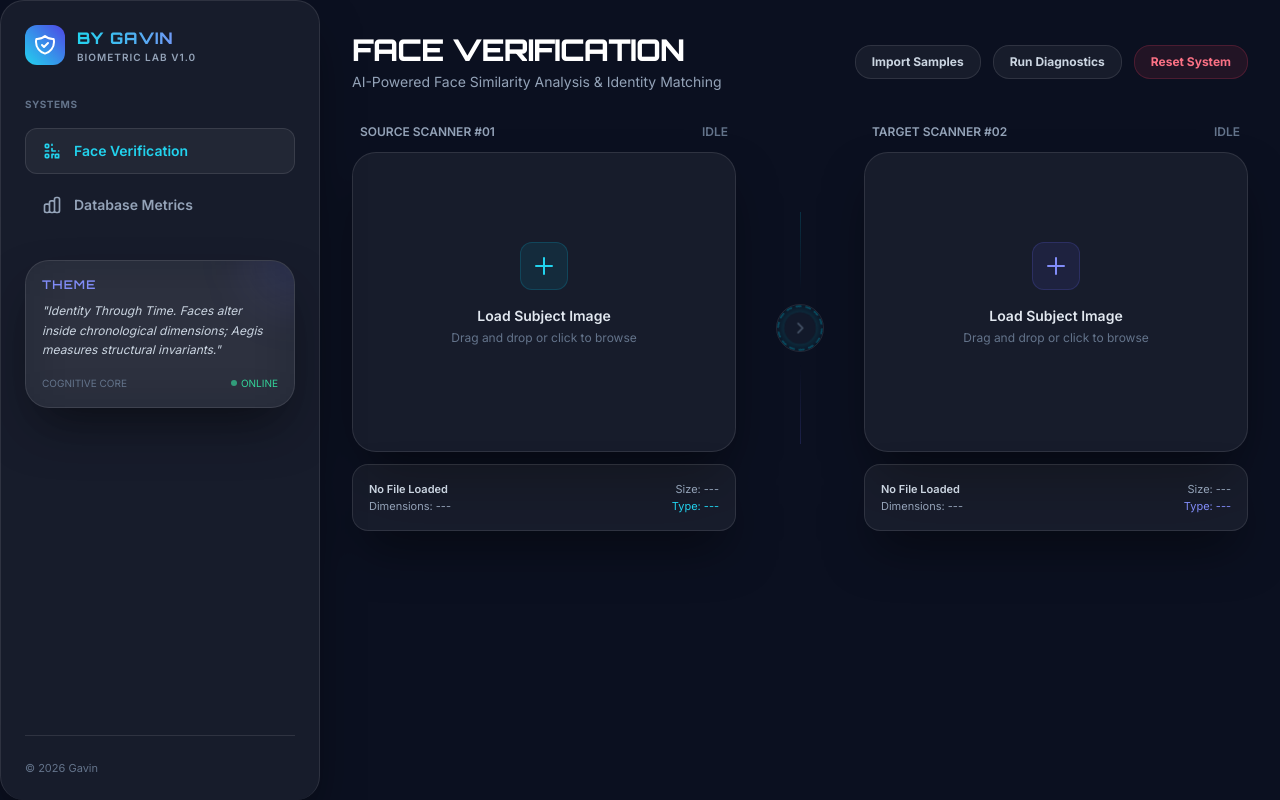
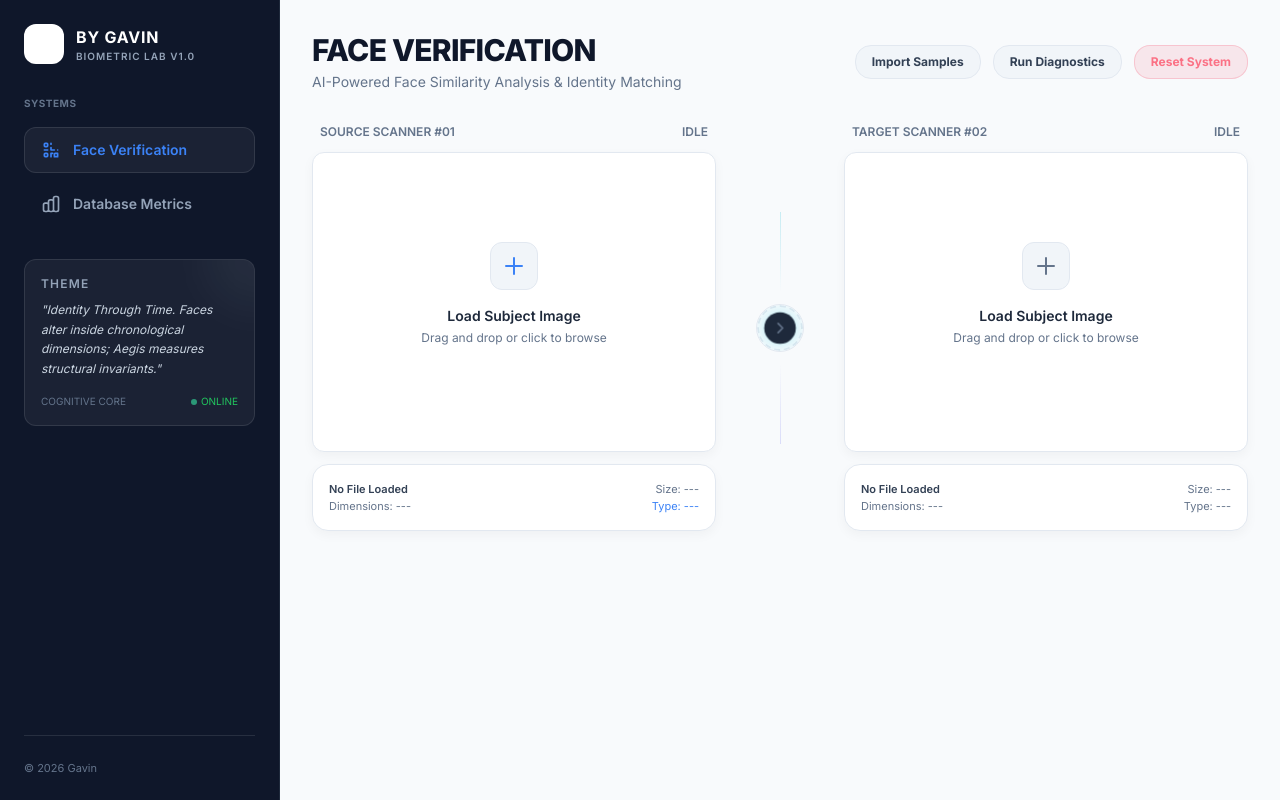
Before and after one commit to GavinArdhijaya91/Face-Verification-v1, a FastAPI app: page / in a window 1280 px wide. Run offline with FastAPI, Linux system fonts and the light colour scheme; some libraries are stand-ins or nearby versions.

Commit message:
feat(ui): implement dual-tone SaaS design system (Light Main, Dark Sidebar)

```diff
--- a/app/static/css/globals.css
+++ b/app/static/css/globals.css
@@ -1,94 +1,72 @@
 body {
-    background-color: #0B1020;
-    color: #ffffff;
+    background-color: #F8FAFC;
+    color: #0F172A;
     font-family: 'Inter', sans-serif;
     overflow-x: hidden;
 }
 
-.glass-card {
-    backdrop-filter: blur(24px);
-    -webkit-backdrop-filter: blur(24px);
-    background-color: rgba(255, 255, 255, 0.05);
-    border: 1px solid rgba(255, 255, 255, 0.10);
-    border-radius: 1.5rem;
-    box-shadow: 0 25px 50px -12px rgba(0, 0, 0, 0.5);
+/* Base text sizing specified in prompt */
+.text-display { font-size: 48px; line-height: 1.1; }
+.text-title { font-size: 32px; line-height: 1.2; }
+.text-section { font-size: 24px; line-height: 1.3; }
+.text-sub { font-size: 18px; line-height: 1.4; }
+.text-body { font-size: 16px; line-height: 1.5; }
+.text-label { font-size: 14px; line-height: 1.5; }
+.text-meta { font-size: 12px; line-height: 1.5; }
+
+.surface-card {
+    background-color: #FFFFFF;
+    border: 1px solid #E2E8F0;
+    border-radius: 16px;
+    box-shadow: 0 4px 12px rgba(0, 0, 0, 0.04);
 }
 
 .card-hover {
-    transition: all 0.3s cubic-bezier(0.4, 0, 0.2, 1);
+    transition: all 0.2s ease;
 }
 
 .card-hover:hover {
-    transform: scale(1.02);
-    border-color: rgba(34, 211, 238, 0.3);
+    transform: translateY(-4px);
+    box-shadow: 0 10px 25px rgba(37, 99, 235, 0.08); /* blue-tinted depth */
+    border-color: #CBD5E1;
 }
 
-.glow-cyan {
-    box-shadow: 0 0 40px rgba(34, 211, 238, 0.15);
+.btn-primary {
+    border-radius: 12px;
+    background: #2563EB;
+    color: #FFFFFF;
+    font-weight: 500;
+    font-size: 14px;
+    border: 1px solid transparent;
+    transition: all 0.2s ease;
 }
 
-.btn-premium {
-    border-radius: 1rem;
-    background: linear-gradient(90deg, #6366F1 0%, #22D3EE 100%);
-    transition: all 0.3s ease;
+.btn-primary:hover {
+    background: #1D4ED8;
 }
 
-.btn-premium:hover {
-    transform: scale(1.05);
+.btn-primary:disabled {
+    background: #CBD5E1;
+    cursor: not-allowed;
 }
 
 .face-box {
     position: absolute;
-    border: 2px solid #22D3EE;
-    border-radius: 4px;
-    box-shadow: 0 0 12px rgba(34, 211, 238, 0.4);
+    border: 2px solid #2563EB;
+    border-radius: 0;
     pointer-events: none;
     z-index: 5;
-    transition: all 0.5s ease;
+    transition: all 0.3s ease;
 }
 
 .face-mesh {
     position: absolute;
     background-image:
-        linear-gradient(rgba(34, 211, 238, 0.1) 1px, transparent 1px),
-        linear-gradient(90deg, rgba(34, 211, 238, 0.1) 1px, transparent 1px);
-    background-size: 10px 10px;
+        linear-gradient(rgba(255, 255, 255, 0.12) 1px, transparent 1px),
+        linear-gradient(90deg, rgba(255, 255, 255, 0.12) 1px, transparent 1px);
+    background-size: 8px 8px;
     pointer-events: none;
     z-index: 4;
-}
-
-.landmark-dot {
-    width: 6px;
-    height: 6px;
-    background-color: #22D3EE;
-    border-radius: 50%;
-    position: absolute;
-    transform: translate(-50%, -50%);
-    box-shadow: 0 0 6px #22D3EE;
-    z-index: 6;
-    pointer-events: auto;
-}
-
-.landmark-dot::after {
-    content: attr(data-label);
-    position: absolute;
-    bottom: 8px;
-    left: 50%;
-    transform: translateX(-50%) scale(0);
-    background: rgba(11, 16, 32, 0.95);
-    border: 1px solid rgba(34, 211, 238, 0.4);
-    color: #22D3EE;
-    font-size: 9px;
-    font-weight: 600;
-    padding: 2px 6px;
-    border-radius: 4px;
-    white-space: nowrap;
-    pointer-events: none;
-    transition: transform 0.15s ease;
-}
-
-.landmark-dot:hover::after {
-    transform: translateX(-50%) scale(1);
 }
 
 ::-webkit-scrollbar {
@@ -97,14 +75,14 @@ body {
 }
 
 ::-webkit-scrollbar-track {
-    background: #0B1020;
+    background: transparent;
 }
 
 ::-webkit-scrollbar-thumb {
-    background: rgba(255, 255, 255, 0.1);
+    background: #CBD5E1;
     border-radius: 3px;
 }
 
 ::-webkit-scrollbar-thumb:hover {
-    background: #6366F1;
+    background: #94A3B8;
 }
--- a/app/static/js/scanner.js
+++ b/app/static/js/scanner.js
@@ -322,19 +322,19 @@ document.addEventListener('DOMContentLoaded', () => {
         if (resTimestamp) resTimestamp.innerText = data.timestamp;
         if (resSysStatus) {
             resSysStatus.innerText = 'SUCCESS';
-            resSysStatus.className = 'font-orbitron font-semibold text-[10px] text-emerald-400';
+            resSysStatus.className = 'font-semibold text-[10px] text-emerald-400';
         }
 
         if (resLabel) {
             resLabel.innerText = data.label;
             if (data.label === "Tidak mirip sama sekali") {
-                resLabel.className = "text-lg font-bold font-orbitron block text-red-500 text-glow-red";
+                resLabel.className = "text-lg font-bold block text-red-500 ";
             } else if (data.label === "Tidak mirip") {
-                resLabel.className = "text-lg font-bold font-orbitron block text-amber-500 text-glow-amber";
+                resLabel.className = "text-lg font-bold block text-amber-500 ";
             } else if (data.label === "Mirip") {
-                resLabel.className = "text-lg font-bold font-orbitron block text-cyan-400 text-glow-cyan";
+                resLabel.className = "text-lg font-bold block text-cyan-400 ";
             } else {
-                resLabel.className = "text-lg font-bold font-orbitron block text-emerald-500 text-glow-emerald";
+                resLabel.className = "text-lg font-bold block text-emerald-500 ";
             }
         }
 
--- a/app/templates/index.html
+++ b/app/templates/index.html
@@ -21,20 +21,20 @@
         }
     </script>
 </head>
-<body class="bg-[#0B1020] text-white font-inter min-h-screen flex flex-col lg:flex-row">
+<body class="bg-[#F8FAFC] text-[#0F172A] font-sans min-h-screen flex flex-col lg:flex-row">
 
     <!-- Left Sidebar -->
-    <aside class="w-full lg:w-80 glass-card border-b lg:border-b-0 lg:border-r border-white/10 flex flex-col justify-between shrink-0 p-6 lg:h-screen lg:sticky lg:top-0 z-40">
+    <aside class="w-full lg:w-[280px] bg-[#0F172A] border-b lg:border-b-0 lg:border-r border-[#1E293B] flex flex-col justify-between shrink-0 p-6 lg:h-screen lg:sticky lg:top-0 z-40">
         <div class="flex flex-col gap-8">
             <!-- Brand Logo -->
             <div class="flex items-center gap-3">
-                <div class="w-10 h-10 rounded-xl bg-gradient-to-tr from-cyan-400 to-indigo-600 flex items-center justify-center glow-indigo relative overflow-hidden group">
+                <div class="w-10 h-10 rounded-xl bg-white text-black flex items-center justify-center  relative overflow-hidden group">
                     <svg class="w-6 h-6 text-white" fill="none" stroke="currentColor" viewBox="0 0 24 24" xmlns="http://www.w3.org/2000/svg">
                         <path stroke-linecap="round" stroke-linejoin="round" stroke-width="2" d="M9 12l2 2 4-4m5.618-4.016A11.955 11.955 0 0112 2.944a11.955 11.955 0 01-8.618 3.04A12.02 12.02 0 003 9c0 5.591 3.824 10.29 9 11.622 5.176-1.332 9-6.03 9-11.622 0-1.042-.133-2.052-.382-3.016z"></path>
                     </svg>
                 </div>
                 <div>
-                    <h1 class="font-orbitron font-bold tracking-wider text-transparent bg-clip-text bg-gradient-to-r from-cyan-400 to-indigo-400">BY GAVIN</h1>
+                    <h1 class="font-bold tracking-wider text-white">BY GAVIN</h1>
                     <p class="text-[10px] text-slate-400 tracking-widest uppercase font-semibold">Biometric Lab v1.0</p>
                 </div>
             </div>
@@ -42,13 +42,13 @@
             <!-- Navigation -->
             <nav class="flex flex-col gap-2">
                 <p class="text-[10px] text-slate-500 uppercase tracking-wider font-bold mb-2">Systems</p>
-                <a href="/" class="flex items-center gap-3 px-4 py-3 rounded-xl bg-white/5 border border-white/10 text-cyan-400 text-sm font-semibold transition-all duration-300">
+                <a href="/" class="flex items-center gap-3 px-4 py-3 rounded-xl bg-white/5 border border-white/10 text-blue-500 text-sm font-semibold transition-all duration-300">
                     <svg class="w-5 h-5" fill="none" stroke="currentColor" viewBox="0 0 24 24" xmlns="http://www.w3.org/2000/svg">
                         <path stroke-linecap="round" stroke-linejoin="round" stroke-width="2" d="M12 4v1m6 11h2m-6 0h-2v4m0-11v3m0 0h.01M12 12h4.01M16 20h4M4 12h4m12 0h.01M5 8h2a1.008 1.008 0 001-1V5a1.008 1.008 0 00-1-1H5a1.008 1.008 0 00-1 1v2a1.008 1.008 0 001 1zm0 12h2a1.008 1.008 0 001-1v-2a1.008 1.008 0 00-1-1H5a1.008 1.008 0 00-1 1v2a1.008 1.008 0 001 1zm12 0h2a1.008 1.008 0 001-1v-2a1.008 1.008 0 00-1-1h-2a1.008 1.008 0 00-1 1v2a1.008 1.008 0 001 1z"></path>
                     </svg>
                     Face Verification
                 </a>
-                <a href="#" class="flex items-center gap-3 px-4 py-3 rounded-xl border border-transparent hover:bg-white/5 text-slate-400 hover:text-slate-100 text-sm font-semibold transition-all duration-300">
+                <a href="#" class="flex items-center gap-3 px-4 py-3 rounded-xl border border-transparent hover:bg-white/5 text-slate-400 hover:text-white text-sm font-semibold transition-all duration-300">
                     <svg class="w-5 h-5" fill="none" stroke="currentColor" viewBox="0 0 24 24" xmlns="http://www.w3.org/2000/svg">
                         <path stroke-linecap="round" stroke-linejoin="round" stroke-width="2" d="M9 19v-6a2 2 0 00-2-2H5a2 2 0 00-2 2v6a2 2 0 002 2h2a2 2 0 002-2zm0 0V9a2 2 0 012-2h2a2 2 0 012 2v10m-6 0a2 2 0 002 2h2a2 2 0 002-2m0 0V5a2 2 0 012-2h2a2 2 0 012 2v14a2 2 0 01-2 2h-2a2 2 0 01-2-2z"></path>
                     </svg>
@@ -57,13 +57,13 @@
             </nav>
 
             <!-- Quote Card -->
-            <div class="glass-card rounded-3xl p-4 bg-white/5 border border-white/10 relative overflow-hidden">
-                <div class="absolute -top-12 -right-12 w-24 h-24 bg-indigo-500/10 rounded-full blur-xl"></div>
-                <span class="text-xs font-semibold text-indigo-400 uppercase tracking-widest block mb-2 font-orbitron">Theme</span>
+            <div class="glass-card rounded-xl p-4 bg-white/5 border border-white/10 relative overflow-hidden">
+                <div class="absolute -top-12 -right-12 w-24 h-24 bg-white/5 rounded-full blur-xl"></div>
+                <span class="text-xs font-semibold text-slate-400 uppercase tracking-widest block mb-2">Theme</span>
                 <p class="text-xs text-slate-300 italic leading-relaxed">"Identity Through Time. Faces alter inside chronological dimensions; Aegis measures structural invariants."</p>
                 <div class="mt-4 flex items-center justify-between text-[10px] text-slate-500">
                     <span>COGNITIVE CORE</span>
-                    <span class="text-emerald-400 flex items-center gap-1">
+                    <span class="text-green-500 flex items-center gap-1">
                         <span class="w-1.5 h-1.5 rounded-full bg-emerald-400 animate-pulse"></span> ONLINE
                     </span>
                 </div>
@@ -82,15 +82,15 @@
         <!-- Header -->
         <header class="flex flex-col md:flex-row md:items-center md:justify-between gap-4">
             <div>
-                <h2 class="text-3xl font-extrabold tracking-tight text-white font-orbitron">FACE VERIFICATION</h2>
-                <p class="text-slate-400 text-sm mt-1">AI-Powered Face Similarity Analysis & Identity Matching</p>
+                <h2 class="text-3xl font-extrabold tracking-tight text-[#0F172A]">FACE VERIFICATION</h2>
+                <p class="text-[#64748B] text-sm mt-1">AI-Powered Face Similarity Analysis & Identity Matching</p>
             </div>
             <!-- Top Action Buttons -->
             <div class="flex items-center gap-3">
-                <button id="import-samples-btn" class="px-4 py-2 text-xs font-bold text-slate-300 hover:text-white bg-white/5 hover:bg-white/10 border border-white/10 rounded-2xl transition-all duration-300">
+                <button id="import-samples-btn" class="px-4 py-2 text-xs font-bold text-[#334155] hover:text-[#0F172A] bg-[#F1F5F9] hover:bg-white/10 border border-[#E2E8F0] rounded-2xl transition-all duration-300">
                     Import Samples
                 </button>
-                <button id="diagnostics-btn" class="px-4 py-2 text-xs font-bold text-slate-300 hover:text-white bg-white/5 hover:bg-white/10 border border-white/10 rounded-2xl transition-all duration-300">
+                <button id="diagnostics-btn" class="px-4 py-2 text-xs font-bold text-[#334155] hover:text-[#0F172A] bg-[#F1F5F9] hover:bg-white/10 border border-[#E2E8F0] rounded-2xl transition-all duration-300">
                     Run Diagnostics
                 </button>
                 <button id="reset-btn" class="px-4 py-2 text-xs font-bold text-rose-400 hover:text-rose-300 bg-rose-500/10 hover:bg-rose-500/20 border border-rose-500/20 rounded-2xl transition-all duration-300">
@@ -104,23 +104,23 @@
 
             <!-- Upload Panel 1 -->
             <div class="flex flex-col gap-3">
-                <div class="flex items-center justify-between px-2 text-xs font-semibold text-slate-400">
+                <div class="flex items-center justify-between px-2 text-xs font-semibold text-[#64748B]">
                     <span>SOURCE SCANNER #01</span>
                     <span id="meta-1-status" class="text-slate-500">IDLE</span>
                 </div>
 
-                <div id="drop-1" class="glass-card rounded-3xl relative min-h-[300px] flex flex-col justify-center items-center cursor-pointer overflow-hidden border border-white/10 hover:border-cyan-400/30 hover:scale-[1.02] transition-all duration-300 group">
+                <div id="drop-1" class="surface-card rounded-xl relative min-h-[300px] flex flex-col justify-center items-center cursor-pointer overflow-hidden border border-[#E2E8F0] hover:border-blue-500/30 hover:scale-[1.02] transition-all duration-300 group">
                     <input type="file" id="file-1" class="hidden" accept="image/*">
                     <div class="absolute top-0 left-0 w-full h-[2px] bg-cyan-400 opacity-0 pointer-events-none z-10" id="scan-line-1"></div>
 
                     <!-- Placeholder UI -->
                     <div id="placeholder-1" class="text-center p-6 flex flex-col items-center w-full justify-center">
-                        <div class="w-12 h-12 rounded-xl bg-cyan-500/10 flex items-center justify-center border border-cyan-500/20 mb-4 transition-colors">
-                            <svg class="w-6 h-6 text-cyan-400" fill="none" stroke="currentColor" viewBox="0 0 24 24" xmlns="http://www.w3.org/2000/svg">
+                        <div class="w-12 h-12 rounded-xl bg-[#F1F5F9] flex items-center justify-center border border-[#E2E8F0] mb-4 transition-colors">
+                            <svg class="w-6 h-6 text-blue-500" fill="none" stroke="currentColor" viewBox="0 0 24 24" xmlns="http://www.w3.org/2000/svg">
                                 <path stroke-linecap="round" stroke-linejoin="round" stroke-width="2" d="M12 4v16m8-8H4"></path>
                             </svg>
                         </div>
-                        <span class="text-sm font-semibold text-slate-200">Load Subject Image</span>
+                        <span class="text-sm font-semibold text-[#1E293B]">Load Subject Image</span>
                         <span class="text-xs text-slate-500 mt-1">Drag and drop or click to browse</span>
                     </div>
 
@@ -136,14 +136,14 @@
                 </div>
 
                 <!-- Metadata Panel 1 -->
-                <div class="glass-card rounded-2xl p-4 border border-white/10 flex justify-between items-center text-[11px] text-slate-400 bg-white/2">
+                <div class="surface-card rounded-2xl p-4 border border-[#E2E8F0] flex justify-between items-center text-[11px] text-[#64748B] bg-[#FFFFFF]">
                     <div class="flex flex-col">
-                        <span class="font-semibold text-slate-300 truncate max-w-[150px]" id="meta-1-name">No File Loaded</span>
+                        <span class="font-semibold text-[#334155] truncate max-w-[150px]" id="meta-1-name">No File Loaded</span>
                         <span id="meta-1-dims">Dimensions: ---</span>
                     </div>
                     <div class="text-right">
                         <span id="meta-1-size">Size: ---</span>
-                        <span class="block text-cyan-400" id="meta-1-type">Type: ---</span>
+                        <span class="block text-blue-500" id="meta-1-type">Type: ---</span>
                     </div>
                 </div>
             </div>
@@ -152,11 +152,11 @@
             <div class="flex lg:flex-col items-center justify-center gap-3 py-4 lg:py-0 relative h-full">
                 <div class="hidden lg:block w-[1px] h-20 bg-gradient-to-b from-cyan-500/20 to-transparent"></div>
 
-                <div class="w-12 h-12 rounded-full border border-white/10 flex items-center justify-center relative overflow-hidden group">
-                    <div class="absolute inset-0 border-2 border-dashed border-cyan-500/30 rounded-full animate-[spin_8s_linear_infinite]"></div>
+                <div class="w-12 h-12 rounded-full border border-[#E2E8F0] flex items-center justify-center relative overflow-hidden group">
+                    <div class="absolute inset-0 border-2 border-dashed border-[#E2E8F0] rounded-full"></div>
 
                     <!-- Interactive Pulse Button -->
-                    <button id="verify-btn" disabled class="w-8 h-8 rounded-full bg-cyan-500/20 disabled:bg-slate-800/40 text-cyan-400 disabled:text-slate-600 flex items-center justify-center transition-all duration-300 disabled:cursor-not-allowed hover:bg-cyan-400 hover:text-slate-950 focus:outline-none glow-cyan z-20">
+                    <button id="verify-btn" disabled class="w-8 h-8 rounded-full bg-blue-600 disabled:bg-slate-800 text-[#0F172A] disabled:text-slate-500 flex items-center justify-center transition-all duration-300 disabled:cursor-not-allowed  focus:outline-none  z-20">
                         <svg class="w-4 h-4" fill="none" stroke="currentColor" viewBox="0 0 24 24" xmlns="http://www.w3.org/2000/svg">
                             <path stroke-linecap="round" stroke-linejoin="round" stroke-width="2.5" d="M9 5l7 7-7 7"></path>
                         </svg>
@@ -171,23 +171,23 @@
 
             <!-- Upload Panel 2 -->
             <div class="flex flex-col gap-3">
-                <div class="flex items-center justify-between px-2 text-xs font-semibold text-slate-400">
+                <div class="flex items-center justify-between px-2 text-xs font-semibold text-[#64748B]">
                     <span>TARGET SCANNER #02</span>
                     <span id="meta-2-status" class="text-slate-500">IDLE</span>
                 </div>
 
-                <div id="drop-2" class="glass-card rounded-3xl relative min-h-[300px] flex flex-col justify-center items-center cursor-pointer overflow-hidden border border-white/10 hover:border-cyan-400/30 hover:scale-[1.02] transition-all duration-300 group">
+                <div id="drop-2" class="surface-card rounded-xl relative min-h-[300px] flex flex-col justify-center items-center cursor-pointer overflow-hidden border border-[#E2E8F0] hover:border-blue-500/30 hover:scale-[1.02] transition-all duration-300 group">
                     <input type="file" id="file-2" class="hidden" accept="image/*">
                     <div class="absolute top-0 left-0 w-full h-[2px] bg-cyan-400 opacity-0 pointer-events-none z-10" id="scan-line-2"></div>
 
                     <!-- Placeholder UI -->
                     <div id="placeholder-2" class="text-center p-6 flex flex-col items-center w-full justify-center">
-                        <div class="w-12 h-12 rounded-xl bg-indigo-500/10 flex items-center justify-center border border-indigo-500/20 mb-4 transition-colors">
-                            <svg class="w-6 h-6 text-indigo-400" fill="none" stroke="currentColor" viewBox="0 0 24 24" xmlns="http://www.w3.org/2000/svg">
+                        <div class="w-12 h-12 rounded-xl bg-[#F1F5F9] flex items-center justify-center border border-[#E2E8F0] mb-4 transition-colors">
+                            <svg class="w-6 h-6 text-[#64748B]" fill="none" stroke="currentColor" viewBox="0 0 24 24" xmlns="http://www.w3.org/2000/svg">
                                 <path stroke-linecap="round" stroke-linejoin="round" stroke-width="2" d="M12 4v16m8-8H4"></path>
                             </svg>
                         </div>
-                        <span class="text-sm font-semibold text-slate-200">Load Subject Image</span>
+                        <span class="text-sm font-semibold text-[#1E293B]">Load Subject Image</span>
                         <span class="text-xs text-slate-500 mt-1">Drag and drop or click to browse</span>
                     </div>
 
@@ -203,14 +203,14 @@
                 </div>
 
                 <!-- Metadata Panel 2 -->
-                <div class="glass-card rounded-2xl p-4 border border-white/10 flex justify-between items-center text-[11px] text-slate-400 bg-white/2">
+                <div class="surface-card rounded-2xl p-4 border border-[#E2E8F0] flex justify-between items-center text-[11px] text-[#64748B] bg-[#FFFFFF]">
                     <div class="flex flex-col">
-                        <span class="font-semibold text-slate-300 truncate max-w-[150px]" id="meta-2-name">No File Loaded</span>
+                        <span class="font-semibold text-[#334155] truncate max-w-[150px]" id="meta-2-name">No File Loaded</span>
                         <span id="meta-2-dims">Dimensions: ---</span>
                     </div>
                     <div class="text-right">
                         <span id="meta-2-size">Size: ---</span>
-                        <span class="block text-indigo-400" id="meta-2-type">Type: ---</span>
+                        <span class="block text-[#64748B]" id="meta-2-type">Type: ---</span>
                     </div>
                 </div>
             </div>
@@ -221,16 +221,16 @@
 
     <!-- Dialog / Diagnostics Panel -->
     <div id="diagnostics-modal" class="fixed inset-0 z-50 flex items-center justify-center bg-black/60 backdrop-blur-sm hidden opacity-0 transition-opacity duration-300">
-        <div class="w-full max-w-lg glass-card border border-white/10 rounded-3xl p-6 shadow-2xl relative bg-slate-900/90">
-            <h4 class="text-sm font-bold text-white font-orbitron tracking-widest mb-4">SYSTEM DIAGNOSTICS</h4>
-            <div class="bg-black/40 rounded-2xl p-4 font-mono text-[10px] text-slate-400 h-64 overflow-y-auto flex flex-col gap-2" id="diagnostics-log">
-                <p class="text-cyan-400">> AEGIS AI Core Initialized.</p>
+        <div class="w-full max-w-lg surface-card border border-[#E2E8F0] rounded-xl p-6 shadow-2xl relative bg-slate-900/90">
+            <h4 class="text-sm font-bold text-[#0F172A] tracking-widest mb-4">SYSTEM DIAGNOSTICS</h4>
+            <div class="bg-black/40 rounded-2xl p-4 font-mono text-[10px] text-[#64748B] h-64 overflow-y-auto flex flex-col gap-2" id="diagnostics-log">
+                <p class="text-blue-500">> AEGIS AI Core Initialized.</p>
                 <p>> Neural architecture: ResNet50-ArcFace</p>
                 <p>> Device context: GPU/CUDA enabled</p>
                 <p>> Ready for biometric scanning.</p>
             </div>
             <div class="mt-6 flex justify-end">
-                <button id="close-diagnostics-btn" class="px-4 py-2 text-xs font-bold bg-white/5 border border-white/10 hover:bg-white/10 rounded-2xl transition">Close</button>
+                <button id="close-diagnostics-btn" class="px-4 py-2 text-xs font-bold bg-[#F1F5F9] border border-[#E2E8F0] hover:bg-white/10 rounded-2xl transition">Close</button>
             </div>
         </div>
     </div>
```
Also changed, not shown: app/static/css/animations.css (+5 -22 lines), app/templates/result.html (+75 -83 lines).
